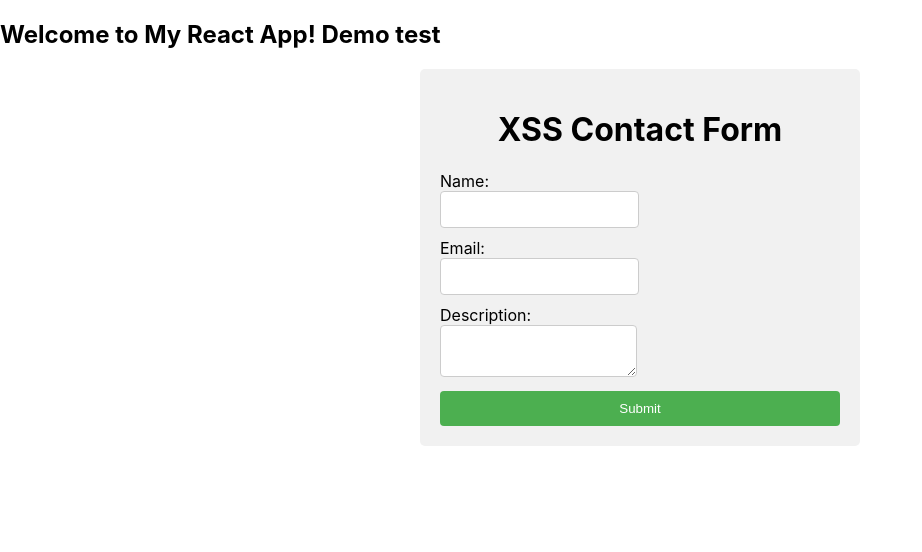
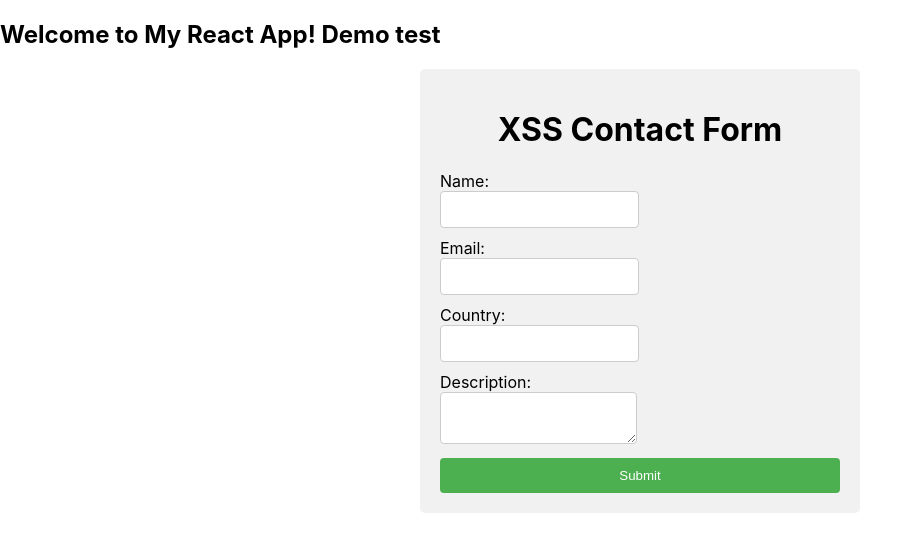
Before and after one commit to DevSecOps2026/Amplify_app, a React (Create React App) app: page / in a window 1280 px wide. Shown: the top 552 px of the page, without its empty margins (0-922 px from the left). Built offline with nearby package versions, Linux system fonts and the light colour scheme.

Commit message:
Update App.js

```diff
--- a/src/App.js
+++ b/src/App.js
@@ -5,6 +5,7 @@ import './App.css';
 const App = () => {
   const [name, setName] = useState('');
   const [email, setEmail] = useState('');
+  const [country, setCountry] = useState(''); // New state for country
   const [description, setDescription] = useState('');
   const [submittedData, setSubmittedData] = useState(null);
 
@@ -13,14 +14,16 @@ const App = () => {
     // Perform any necessary validation or submit the form data here
     console.log('Name:', name);
     console.log('Email:', email);
+    console.log('Country:', country); // Log country
     console.log('Description:', description);
 
     // Store the form data in state variable
-    setSubmittedData({ name, email, description });
+    setSubmittedData({ name, email, country, description });
 
     // Clear the form fields
     setName('');
     setEmail('');
+    setCountry(''); // Clear country field
     setDescription('');
   };
 
@@ -53,6 +56,17 @@ const App = () => {
             />
           </div>
           <div>
+            <label htmlFor="country">Country:</label>
+            <br/>
+            <input
+              type="text"
+              id="country"
+              value={country}
+              onChange={(e) => setCountry(e.target.value)}
+              required
+            />
+          </div>
+          <div>
             <label htmlFor="description">Description:</label>
             <br/>
             <textarea
@@ -69,6 +83,7 @@ const App = () => {
             <h2>Submitted Data:</h2>
             <p><strong>Name:</strong> {submittedData.name}</p>
             <p><strong>Email:</strong> {submittedData.email}</p>
+            <p><strong>Country:</strong> {submittedData.country}</p>
             <p>
               <strong>Description:</strong>{" "}
               <div
```
